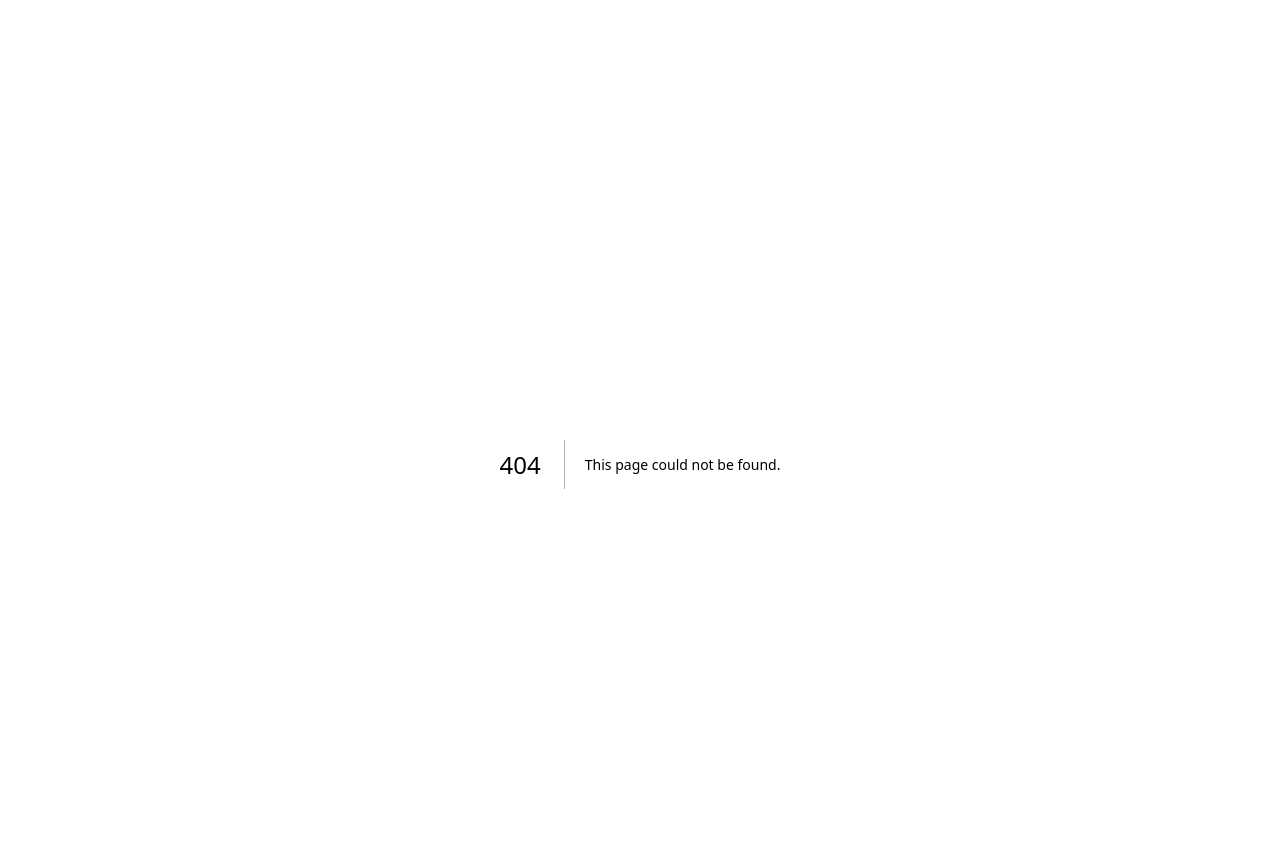
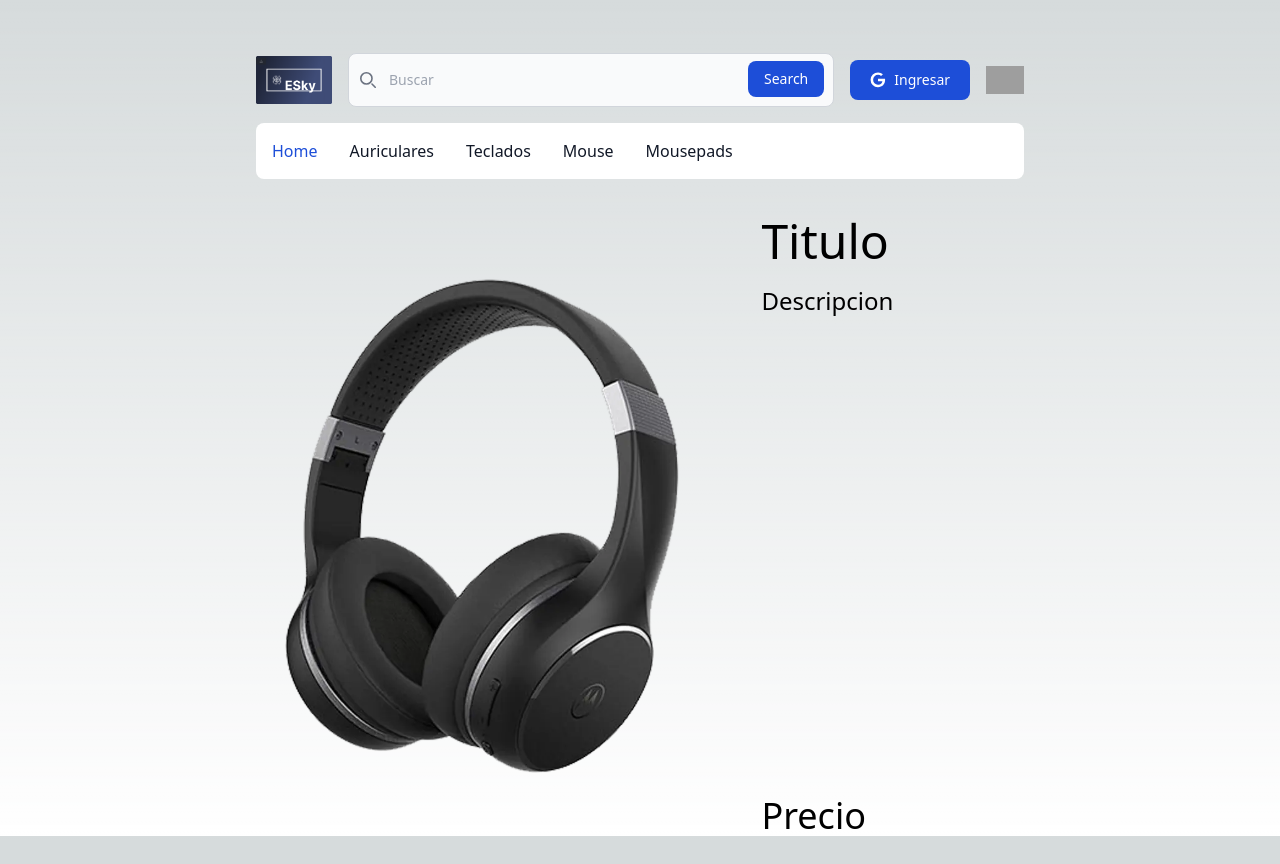
Before and after one commit to AlbaErik/Alba-Zanconi-proyecto-nextjs, a Next.js app in the folder nextjs-dashboard/: page /user/product in a window 1280 px wide. Before the commit this address had no page. After the commit the page ends 840 px from the top, so only its background shows below. Built offline with nearby package versions, Linux system fonts and the light colour scheme; grey boxes are pictures that could not be loaded.

Commit message:
Product page

```diff
--- a/nextjs-dashboard/src/app/layout.tsx
+++ b/nextjs-dashboard/src/app/layout.tsx
@@ -7,7 +7,7 @@ export default function RootLayout({
 }>) {
   return (
     <html lang="en">
-      <body className="min-h-screen pt-[5%]">
+      <body className="min-h-screen pt-[1%]">
         {children}
       </body>
     </html>
--- a/nextjs-dashboard/src/app/user/layout.tsx
+++ b/nextjs-dashboard/src/app/user/layout.tsx
@@ -11,7 +11,7 @@ export default function RootLayout({
   return (
     <html lang="en">
       <body>
-        <div className="mx-[3%] sm:mx-[6%] md:mx-[10%] lg:mx-[15%] xl:mx-[20%] 2xl:[25%]">
+        <div className="mx-[3%] sm:mx-[6%] md:mx-[10%] lg:mx-[15%] xl:mx-[20%]">
 
           <div className= "mt-10 flex items-center">
             <div className="mr-4">
--- /dev/null
+++ b/nextjs-dashboard/src/app/user/product/page.tsx
@@ -0,0 +1,29 @@
+import Image from "next/image";
+
+export default function Home() {
+  var imageSrc="/headphones.webp";
+  var title="Titulo";
+  var description="Descripcion";
+  var price="Precio"
+
+  return (
+    <main className="flex pt-[3%] pl-[10%] pr-[10%]">
+      <div className="mx-auto lg:ml-[15%] lg:flex">
+          <Image className="card-image flex-none" src={imageSrc} alt={title} width={400} height={10}/>
+          <div className="pl-[15%] flex flex-col">
+            <div className="text-5xl">
+             {title}
+            </div>
+
+            <div className="text-2xl mt-[15%]">
+              {description}
+            </div>
+
+            <div className="mt-auto text-4xl ">
+              {price}
+            </div>
+          </div>
+      </div>
+    </main>
+  );
+}
```
